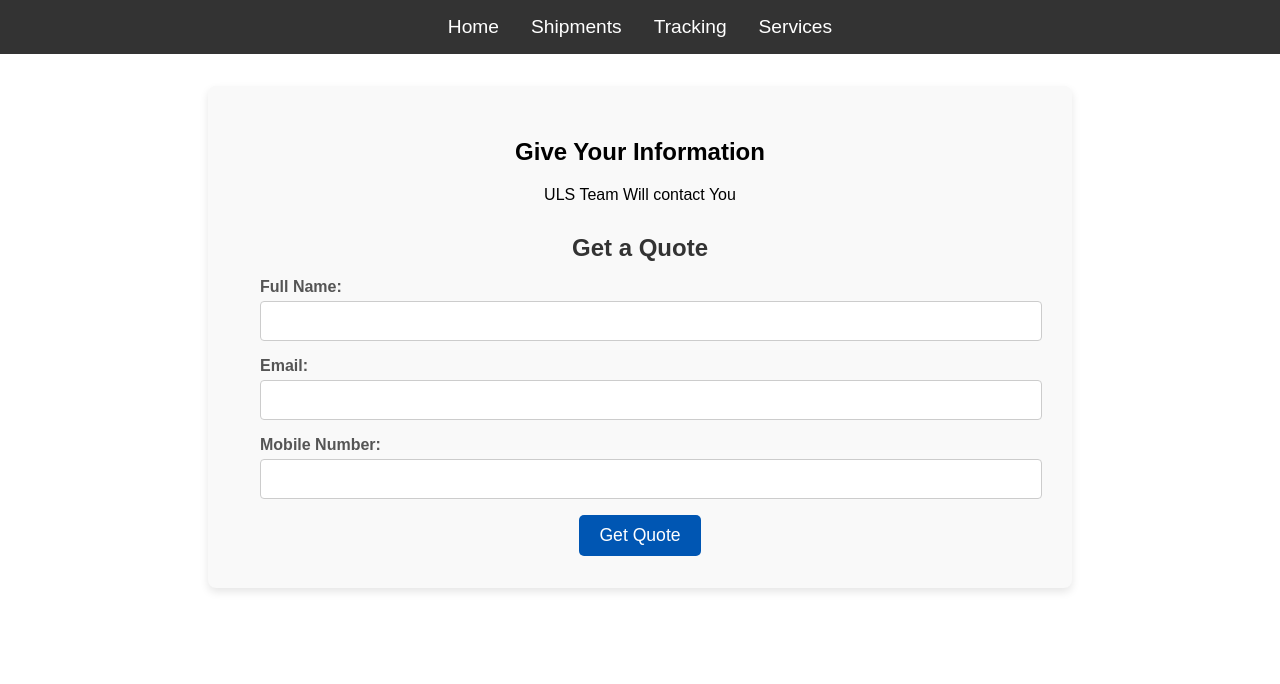
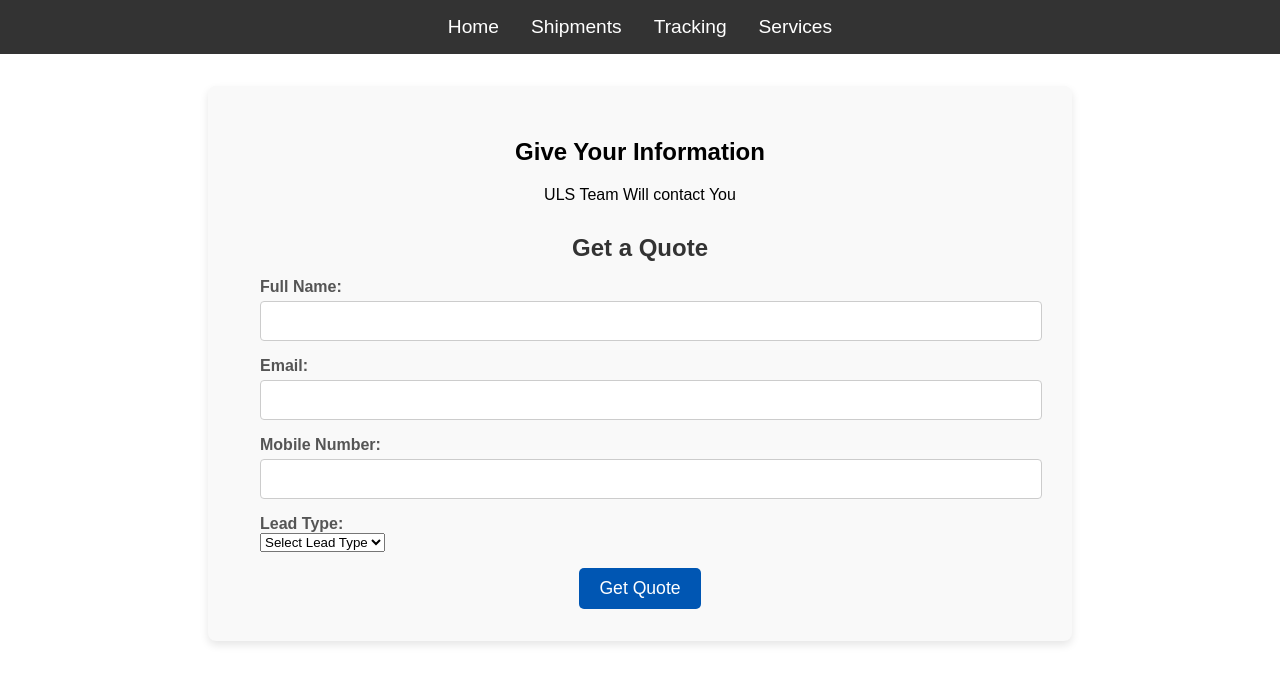
Before and after one commit to asadr381/web, a React (Create React App) app: page /shipments in a window 1280 px wide. Shown: the top 684 px of the page. Built offline with nearby package versions, Linux system fonts and the light colour scheme.

Commit message:
first commit

```diff
--- a/src/components/Shipments.js
+++ b/src/components/Shipments.js
@@ -13,6 +13,7 @@ function Shipments() {
     email_id: "",
     mobile_no: "",
     status: "Open",
+    custom_lead_type: "",  // New field for lead type (Export/Import)
   });
   const [message, setMessage] = useState("");  // To show success or error message
   const [messageType, setMessageType] = useState(""); // To track message type (success or error)
@@ -100,6 +101,22 @@ function Shipments() {
               required
             />
           </div>
+
+          {/* New Field: Custom Lead Type */}
+          <div className="form-group">
+            <label>Lead Type:</label>
+            <select
+              name="custom_lead_type"
+              value={formData.custom_lead_type}
+              onChange={handleChange}
+              required
+            >
+              <option value="">Select Lead Type</option>
+              <option value="Export">Export</option>
+              <option value="Import">Import</option>
+            </select>
+          </div>
+
           <button type="submit" className="submit-btn">Get Quote</button>
         </form>
       </div>
```
